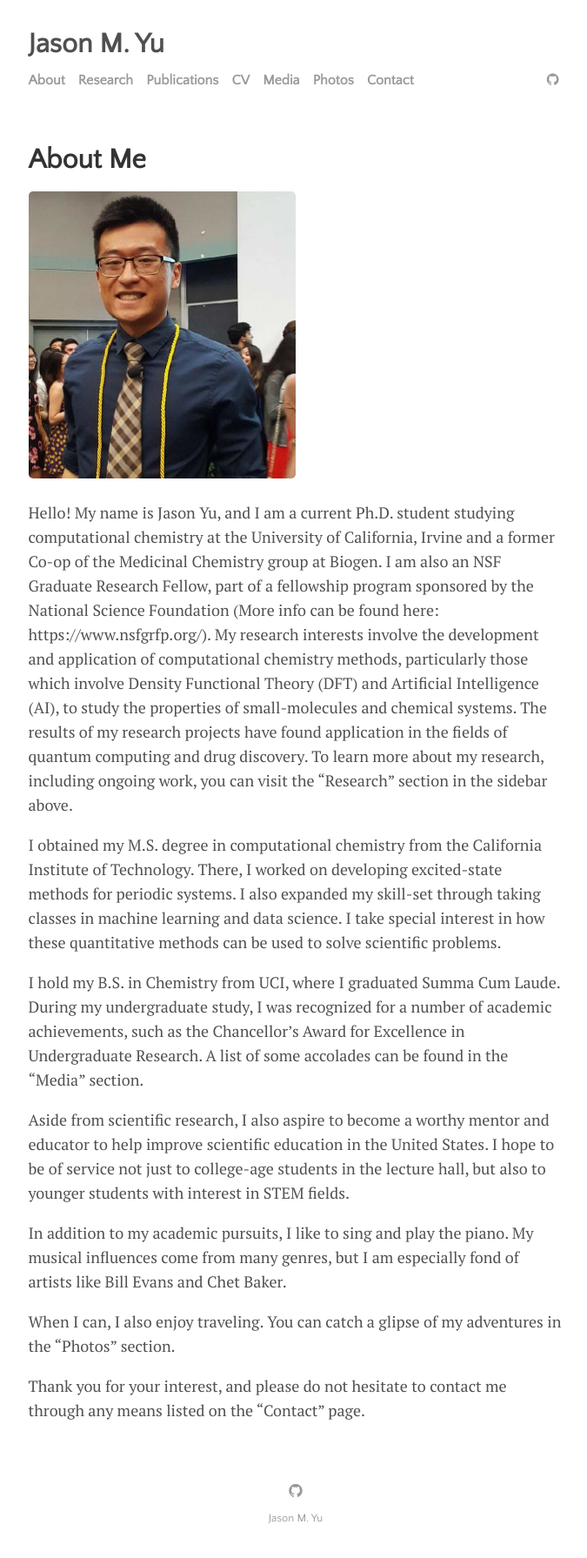
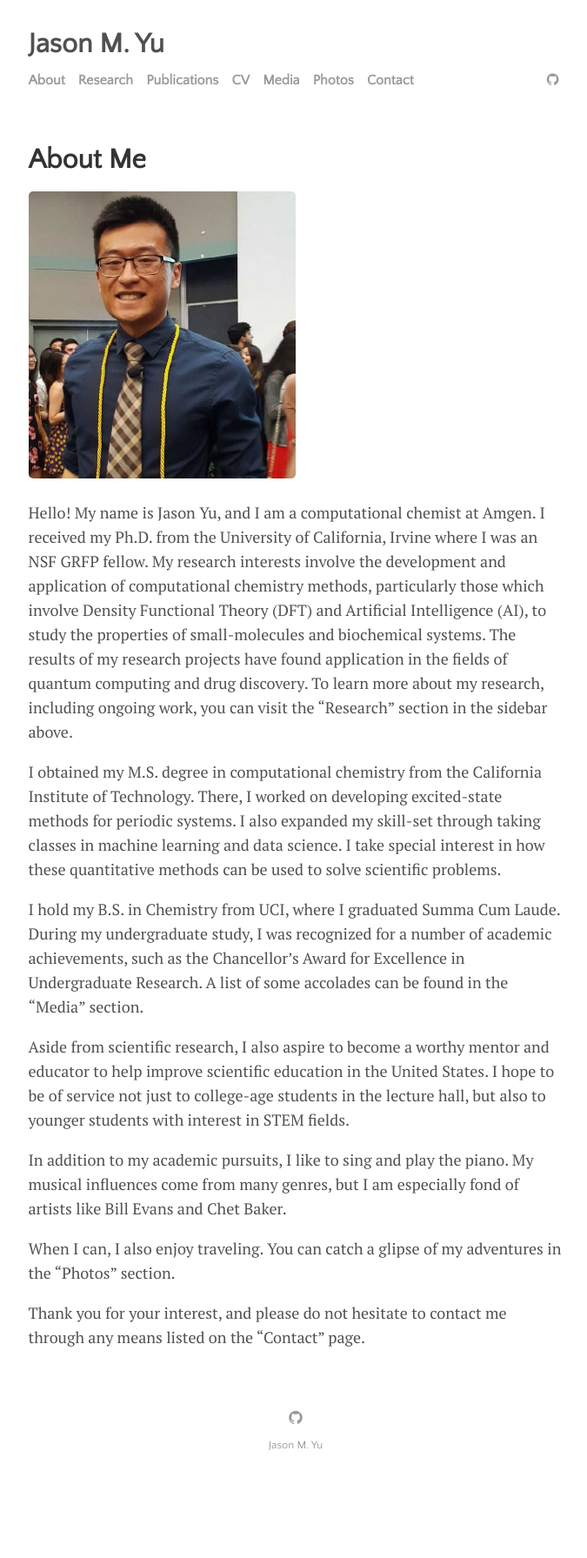
Before and after one commit to Jasonmyu/Jasonmyu.github.io, a Jekyll site: the page built from menu/about.md, in a window 1280 px wide. Shown: the whole page at 87% size, without its empty margins (300-975 px from the left). Built offline with Jekyll 4.4.1, drawn with Linux system fonts in a browser that asks for light colours; after the commit the page ends 1707 px from its top, so only the background shows below that.

Commit message:
update bio

```diff
--- a/menu/about.md
+++ b/menu/about.md
@@ -5,15 +5,12 @@ title: About Me
 
 ![headshot](/assets/img/headshot.jpg "headshot"){:height="50%" width="50%"}
 
-Hello! My name is Jason Yu, and I am a current Ph.D. student studying
-computational chemistry at the University of
-California, Irvine and a former Co-op of the Medicinal Chemistry group at
-Biogen. I am also an NSF Graduate Research Fellow, part of a
-fellowship program sponsored by the National Science Foundation (More info can
-be found here: https://www.nsfgrfp.org/). My research interests involve the
+Hello! My name is Jason Yu, and I am a computational chemist at Amgen.
+I received my Ph.D. from the University of California, Irvine
+where I was an NSF GRFP fellow. My research interests involve the
 development and application of computational chemistry methods, particularly those which involve
 Density Functional Theory (DFT) and Artificial Intelligence (AI), to
-study the properties of small-molecules and chemical systems. The
+study the properties of small-molecules and biochemical systems. The
 results of my research projects have found application in the fields
 of quantum computing and drug discovery.
 To learn more about my research, including ongoing work,
@@ -27,7 +24,7 @@ I take special interest in how these quantitative methods can be used to solve s
 I hold my B.S. in Chemistry from UCI, where I graduated Summa Cum Laude.
 During my undergraduate study, I was recognized for a number of academic
 achievements, such as the Chancellor's Award for Excellence in
-Undergraduate Research.  A list of some accolades can be found in the "Media" section.
+Undergraduate Research. A list of some accolades can be found in the "Media" section.
 
 Aside from scientific research, I also aspire to become a worthy mentor
 and educator to help improve scientific education in the United States.
```
